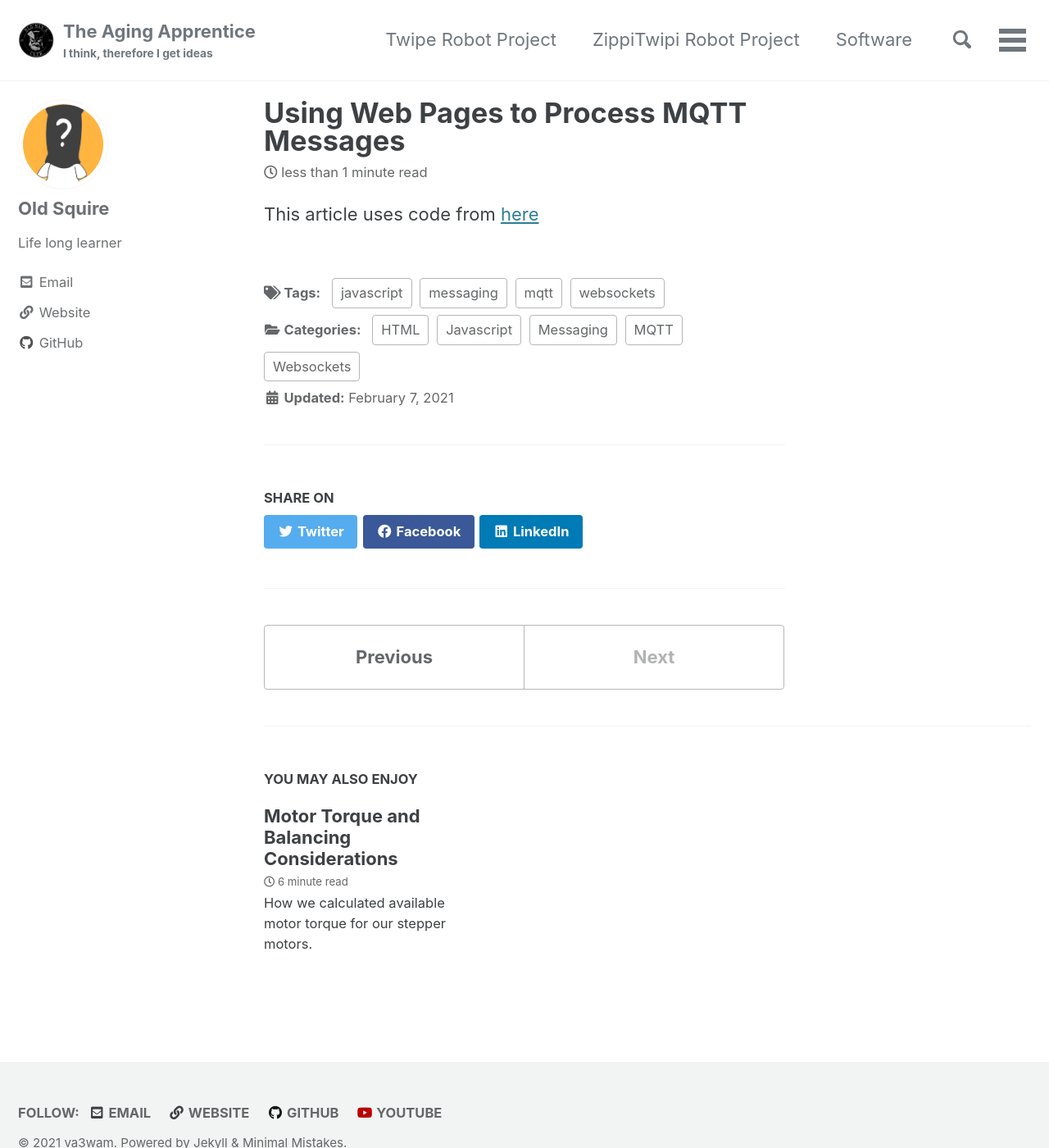
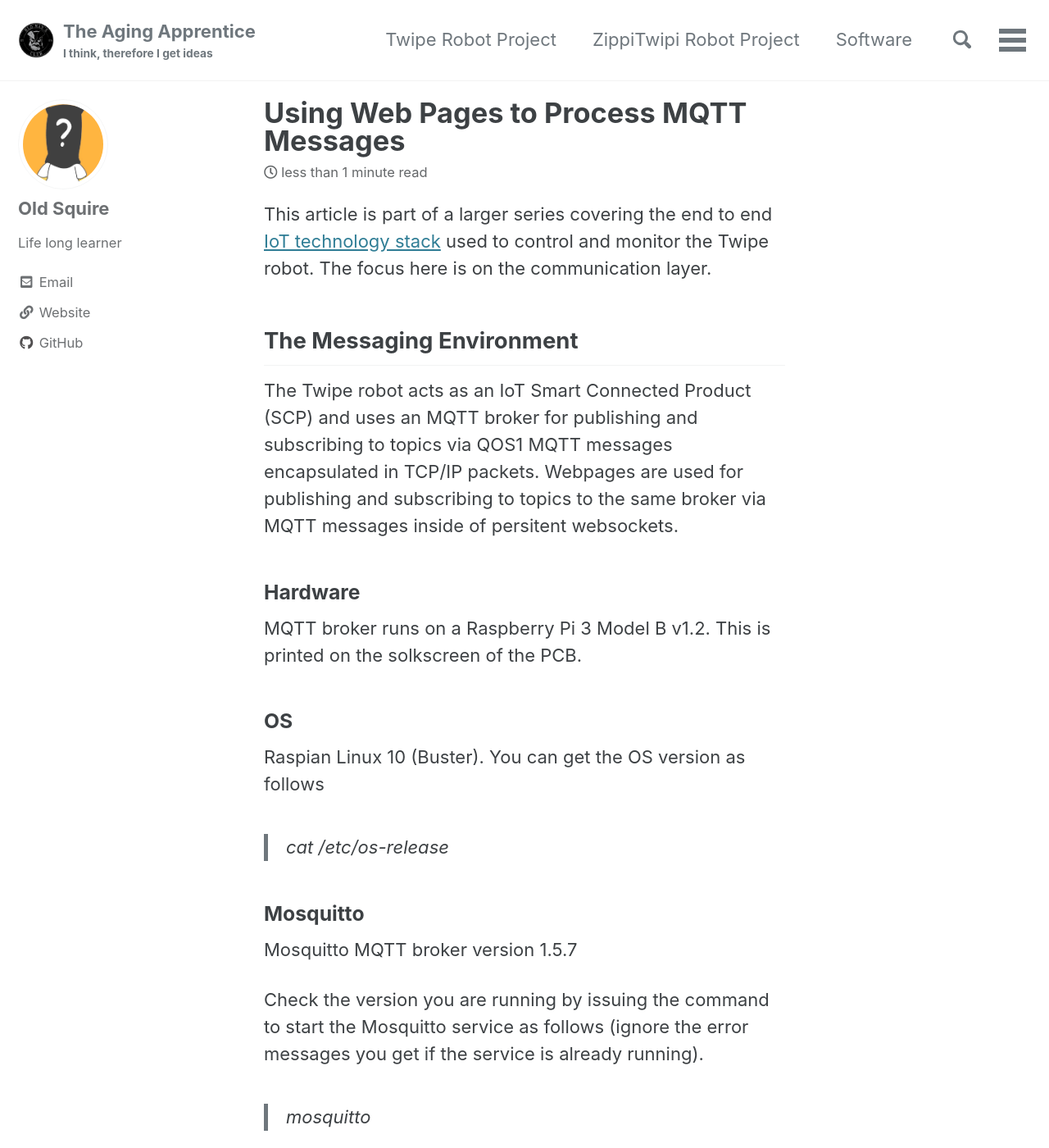
Before and after one commit to va3wam/va3wam.github.io, a Jekyll site: the page built from _posts/2021-02-07-Mqtt-Web-Pages.md, in a window 1280 px wide and 1400 px high. Shown: the whole window at 82% size. Built offline with Jekyll 4.4.1, drawn with Linux system fonts in a browser that asks for light colours; cached includes are drawn as plain includes; some of the changed text lies outside the part shown.

Commit message:
Update 2021-02-07-Mqtt-Web-Pages.md

```diff
--- a/_posts/2021-02-07-Mqtt-Web-Pages.md
+++ b/_posts/2021-02-07-Mqtt-Web-Pages.md
@@ -16,4 +16,25 @@ tags:
   - javascript
   - messaging
 ---
-This article uses code from [here](https://github.com/thomaslaurenson/MQTT-Subscription-Examples)
+This article is part of a larger series covering the end to end [IoT technology stack](https://engineering.eckovation.com/iot-stack/) used to control and monitor the Twipe robot. The focus here is on the communication layer.
+
+## The Messaging Environment
+The Twipe robot acts as an IoT Smart Connected Product (SCP) and uses an MQTT broker for publishing and subscribing to topics via QOS1 MQTT messages encapsulated in TCP/IP packets. Webpages are used for publishing and subscribing to topics to the same broker via MQTT messages inside of persitent websockets.
+
+### Hardware
+MQTT broker runs on a Raspberry Pi 3 Model B v1.2. This is printed on the solkscreen of the PCB.
+
+### OS
+Raspian Linux 10 (Buster). You can get the OS version as follows
+
+> cat /etc/os-release
+
+### Mosquitto
+Mosquitto MQTT broker version 1.5.7
+
+Check the version you are running by issuing the command to start the Mosquitto service as follows (ignore the error messages you get if the service is already running).
+
+> mosquitto
+
+## The Code
+The code used here came from [here](https://github.com/thomaslaurenson/MQTT-Subscription-Examples).
```
